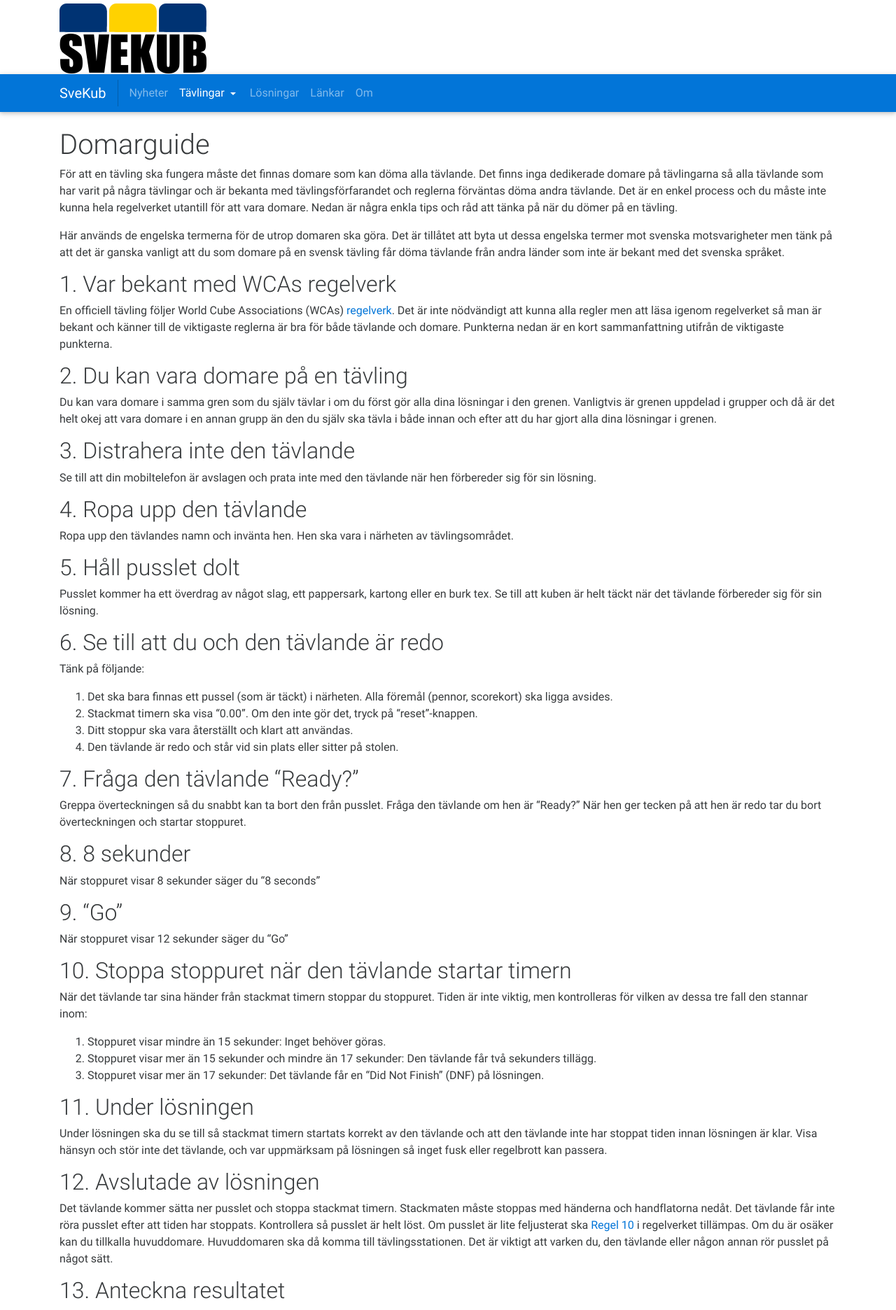
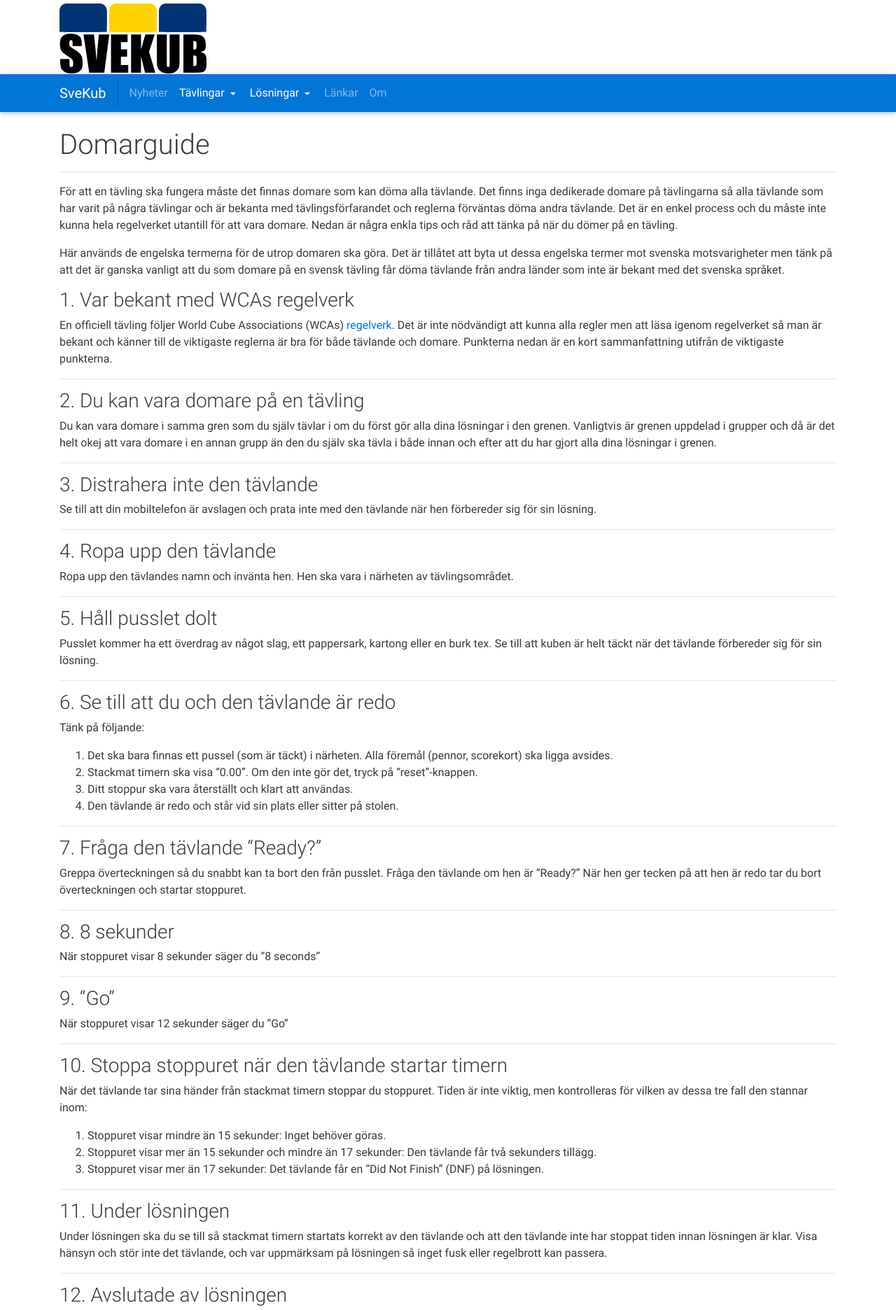
Before and after one commit to SveKub/SveKubOldSite, a Jekyll site: the page built from Tavlingar/domareguide.md, in a window 1280 px wide. Shown: the top 1872 px of the page at 70% size. Built offline with Jekyll 4.4.1, drawn with Linux system fonts in a browser that asks for light colours; nearby versions of some CDN libraries.

Commit message:
fixups i layouten och länkar

```diff
--- a/Tavlingar/domareguide.md
+++ b/Tavlingar/domareguide.md
@@ -4,27 +4,38 @@ title: Domarguide
 permalink: /Tavlingar/Domarguide
 activeMenu: tavlingar
 ---
+<hr>
 
 För att en tävling ska fungera måste det finnas domare som kan döma alla tävlande. Det finns inga dedikerade domare på tävlingarna så alla tävlande som har varit på några tävlingar och är bekanta med tävlingsförfarandet och reglerna förväntas döma andra tävlande. Det är en enkel process och du måste inte kunna hela regelverket utantill för att vara domare. Nedan är några enkla tips och råd att tänka på när du dömer på en tävling.
 
 Här används de engelska termerna för de utrop domaren ska göra. Det är tillåtet att byta ut dessa engelska termer mot svenska motsvarigheter men tänk på att det är ganska vanligt att du som domare på en svensk tävling får döma tävlande från andra länder som inte är bekant med det svenska språket.
 
-## 1. Var bekant med WCAs regelverk
+### 1. Var bekant med WCAs regelverk
 En officiell tävling följer World Cube Associations (WCAs) [regelverk](https://www.worldcubeassociation.org/regulations/). Det är inte nödvändigt att kunna alla regler men att läsa igenom regelverket så man är bekant och känner till de viktigaste reglerna är bra för både tävlande och domare. Punkterna nedan är en kort sammanfattning utifrån de viktigaste punkterna.
 
-## 2. Du kan vara domare på en tävling
+---
+
+### 2. Du kan vara domare på en tävling
 Du kan vara domare i samma gren som du själv tävlar i om du först gör alla dina lösningar i den grenen. Vanligtvis är grenen uppdelad i grupper och då är det helt okej att vara domare i en annan grupp än den du själv ska tävla i både innan och efter att du har gjort alla dina lösningar i grenen.
 
-## 3. Distrahera inte den tävlande
+---
+
+### 3. Distrahera inte den tävlande
 Se till att din mobiltelefon är avslagen och prata inte med den tävlande när hen förbereder sig för sin lösning.
 
-## 4. Ropa upp den tävlande
+---
+
+### 4. Ropa upp den tävlande
 Ropa upp den tävlandes namn och invänta hen. Hen ska vara i närheten av tävlingsområdet.
 
-## 5. Håll pusslet dolt
+---
+
+### 5. Håll pusslet dolt
 Pusslet kommer ha ett överdrag av något slag, ett pappersark, kartong eller en burk tex. Se till att kuben är helt täckt när det tävlande förbereder sig för sin lösning.
 
-## 6. Se till att du och den tävlande är redo
+---
+
+### 6. Se till att du och den tävlande är redo
 Tänk på följande:
 
 1. Det ska bara finnas ett pussel (som är täckt) i närheten. Alla föremål (pennor, scorekort) ska ligga avsides.
@@ -32,33 +43,51 @@ Tänk på följande:
 3. Ditt stoppur ska vara återställt och klart att användas.
 4. Den tävlande är redo och står vid sin plats eller sitter på stolen.
 
-## 7. Fråga den tävlande "Ready?"
+---
+
+### 7. Fråga den tävlande "Ready?"
 Greppa överteckningen så du snabbt kan ta bort den från pusslet. Fråga den tävlande om hen är "Ready?" När hen ger tecken på att hen är redo tar du bort överteckningen och startar stoppuret.
 
-## 8. 8 sekunder
+---
+
+### 8. 8 sekunder
 När stoppuret visar 8 sekunder säger du "8 seconds"
 
-## 9. "Go"
+---
+
+### 9. "Go"
 När stoppuret visar 12 sekunder säger du "Go"
 
-## 10. Stoppa stoppuret när den tävlande startar timern
+---
+
+### 10. Stoppa stoppuret när den tävlande startar timern
 När det tävlande tar sina händer från stackmat timern stoppar du stoppuret. Tiden är inte viktig, men kontrolleras för vilken av dessa tre fall den stannar inom:
 
 1. Stoppuret visar mindre än 15 sekunder: Inget behöver göras.
 2. Stoppuret visar mer än 15 sekunder och mindre än 17 sekunder: Den tävlande får två sekunders tillägg.
 3. Stoppuret visar mer än 17 sekunder: Det tävlande får en "Did Not Finish" (DNF) på lösningen.
 
-## 11. Under lösningen
+---
+
+### 11. Under lösningen
 Under lösningen ska du se till så stackmat timern startats korrekt av den tävlande och att den tävlande inte har stoppat tiden innan lösningen är klar. Visa hänsyn och stör inte det tävlande, och var uppmärksam på lösningen så inget fusk eller regelbrott kan passera.
 
-## 12. Avslutade av lösningen
+---
+
+### 12. Avslutade av lösningen
 Det tävlande kommer sätta ner pusslet och stoppa stackmat timern. Stackmaten måste stoppas med händerna och handflatorna nedåt. Det tävlande får inte röra pusslet efter att tiden har stoppats. Kontrollera så pusslet är helt löst. Om pusslet är lite feljusterat ska [Regel 10](https://www.worldcubeassociation.org/regulations/#article-10-solved-state) i regelverket tillämpas. Om du är osäker kan du tillkalla huvuddomare. Huvuddomaren ska då komma till tävlingsstationen. Det är viktigt att varken du, den tävlande eller någon annan rör pusslet på något sätt.
 
-## 13. Anteckna resultatet
+---
+
+### 13. Anteckna resultatet
 Om inga tilläggstider ska läggas på skriver du ner tiden på scorekortet (skriv alla siffror som visas på stackmat timerns display), dina initialer i fältet för "Judge" (domare) och låter den tävlande skriva sin signatur i fältet för "competitor" (tävlande). Om tilläggstid ska läggas till ska den antecknas med att adderas till tiden och summan skrivas ut (21.18 + 2 = 23.18).
 
-## 14. Fråga om du är osäker
+---
+
+### 14. Fråga om du är osäker
 Om du har några frågor eller är osäker ska du alltid fråga huvuddomare eller WCA-delegaten. De flesta läsningar kommer gå felfritt men det kan uppstå fall som inte täckts in av denna sammanfattning.
+
+---
 
 # Tilläggstid
 Tilläggstid på 2 sekunder ska läggas till på lösningstiden om pusslet är ett drag från att vara löst. Gränserna för pusslet beskrivs i detalj i [Regel 10](https://www.worldcubeassociation.org/regulations/#article-10-solved-state). De olika pusslens gränsvärden är:
--- a/_includes/menu.html
+++ b/_includes/menu.html
@@ -22,7 +22,13 @@
                   <li class="dropdown-item"><a href="{{ "/Tavlingar/Domarguide" | prepend: site.baseurl }}">Domarguide</a></li>
               </ul>
           </li>
-          <li{% if page.activeMenu == 'losningar' %} class="nav-item active"{% endif %} class="nav-item"><a class="nav-link" href="{{ "/Losningar" | prepend: site.baseurl }}">Lösningar</a></li>
+          <li {% if page.activeMenu == 'tavlingar' %} class="dropdown active nav-item" {% else %} class="nav-item dropdown" {% endif %}>
+            <a href="#Losningar" class="nav-link dropdown-toggle" data-toggle="dropdown" role="button" aria-haspopup="true" aria-expanded="false">Lösningar <span class="caret"></span></a>
+            <ul class="dropdown-menu">
+              <li class="dropdown-item"><a href="{{ "/Losningar/Lankar" | prepend: site.baseurl }}">Länkar</a></li>
+              <li class="dropdown-item"><a href="{{ "/Losningar/Notation" | prepend: site.baseurl }}">Notation</a></li>
+            </ul>
+          </li>
           <li{% if page.activeMenu == 'lankar' %} class="nav-item active"{% endif %} class="nav-item"><a class="nav-link" href="{{ "/Lankar" | prepend: site.baseurl }}">Länkar</a></li>
           <li{% if page.activeMenu == 'om' %} class="active nav-item"{% endif %} class="nav-item"><a class="nav-link" href="{{ "/Om" | prepend: site.baseurl }}">Om</a></li>
 
--- a/css/svekub.css
+++ b/css/svekub.css
@@ -174,3 +174,8 @@ blockquote {
     margin: 0 0 20px;
     border-left: 5px solid #eee;
 }
+
+/* Added extra margin to not clip the box shadow */
+.list-group {
+    margin-bottom: 25px;
+}
```
Also changed, not shown: Losningar/index.md (+1 -1 lines), Tavlingar/genomforda.md (+13 -8 lines), Tavlingar/kommande.md (+1 -1 lines).
